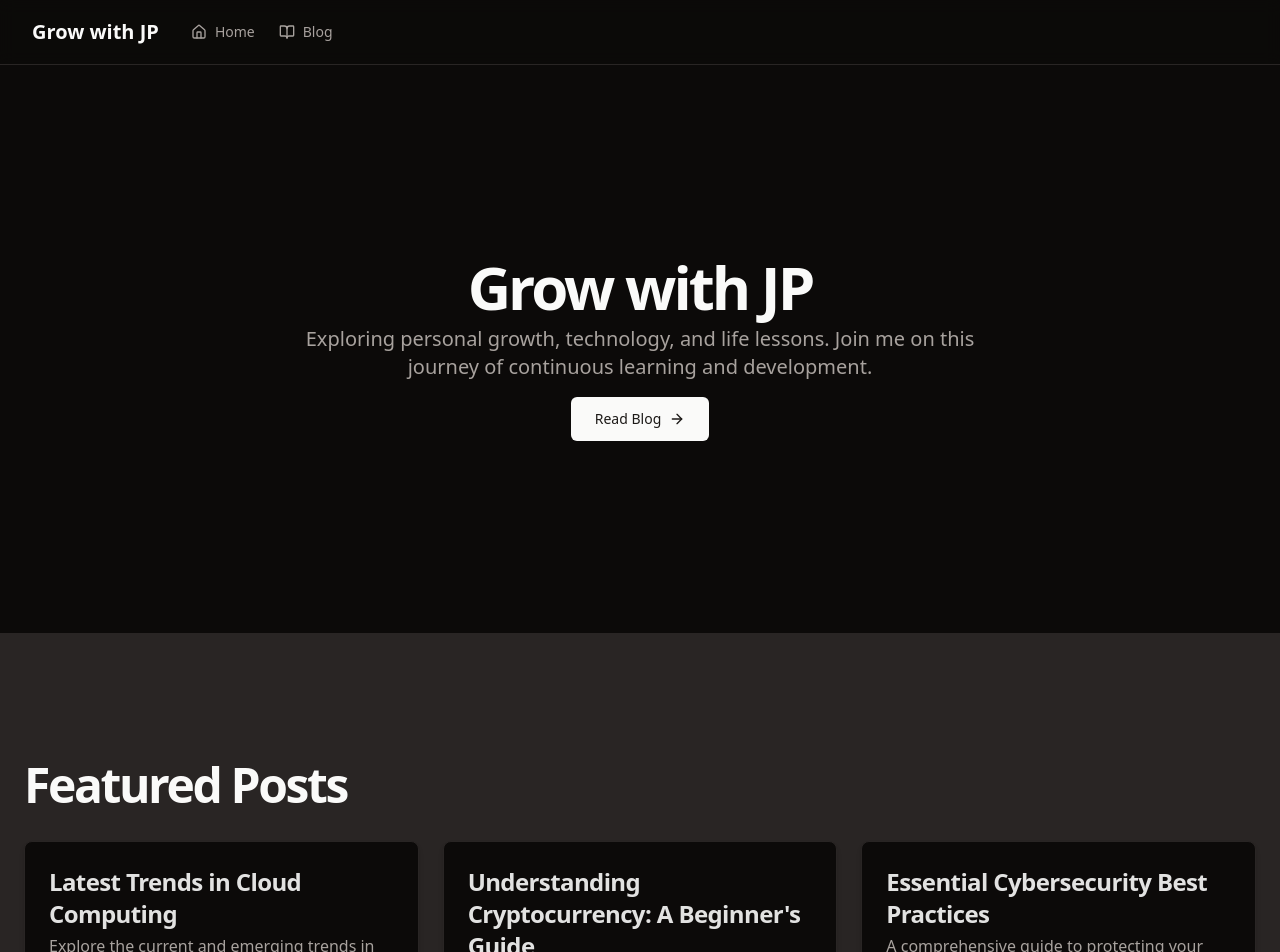
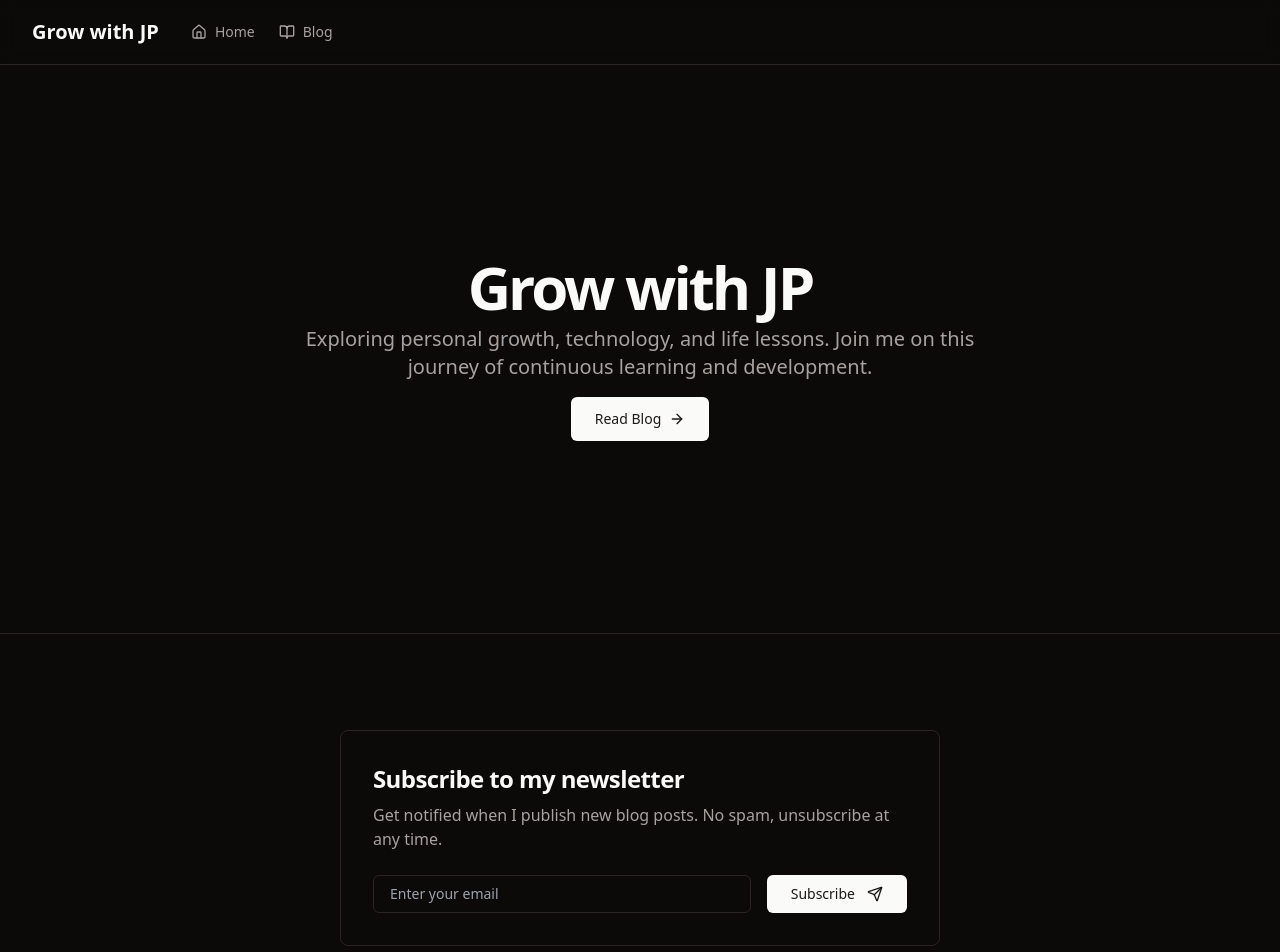
Before and after one commit to jdphil/blog, a Next.js app: page / in a window 1280 px wide. Shown: the top 952 px of the page. Built offline with nearby package versions, Linux system fonts and the light colour scheme.

Commit message:
feat: integrate Mailchimp newsletter subscription - Add Mailchimp API integration - Improve error handling - Update gitignore for env files

```diff
--- /dev/null
+++ b/src/app/api/subscribe/route.ts
@@ -0,0 +1,70 @@
+import { NextResponse } from 'next/server'
+
+async function addSubscriberToMailchimp(email: string) {
+  const MAILCHIMP_API_KEY = process.env.MAILCHIMP_API_KEY
+  const MAILCHIMP_AUDIENCE_ID = process.env.MAILCHIMP_AUDIENCE_ID
+  const MAILCHIMP_API_SERVER = process.env.MAILCHIMP_API_SERVER
+
+  if (!MAILCHIMP_API_KEY || !MAILCHIMP_AUDIENCE_ID || !MAILCHIMP_API_SERVER) {
+    throw new Error('Missing Mailchimp configuration')
+  }
+
+  const data = {
+    email_address: email,
+    status: 'pending', // Double opt-in
+  }
+
+  const response = await fetch(
+    `https://${MAILCHIMP_API_SERVER}.api.mailchimp.com/3.0/lists/${MAILCHIMP_AUDIENCE_ID}/members`,
+    {
+      body: JSON.stringify(data),
+      headers: {
+        Authorization: `apikey ${MAILCHIMP_API_KEY}`,
+        'Content-Type': 'application/json',
+      },
+      method: 'POST',
+    }
+  )
+
+  const responseData = await response.json()
+
+  if (!response.ok) {
+    // Handle existing subscribers gracefully
+    if (responseData.title === 'Member Exists') {
+      return { ok: true, message: 'You\'re already subscribed! Please check your email for confirmation.' }
+    }
+    throw new Error(responseData.detail || 'Error subscribing to newsletter')
+  }
+
+  return { ok: true, message: 'Please check your email to confirm your subscription.' }
+}
+
+export async function POST(request: Request) {
+  try {
+    const { email } = await request.json()
+
+    if (!email || !email.includes('@')) {
+      return NextResponse.json(
+        { message: 'Please provide a valid email address' },
+        { status: 400 }
+      )
+    }
+
+    const result = await addSubscriberToMailchimp(email)
+
+    if (!result.ok) {
+      throw new Error(result.message)
+    }
+
+    return NextResponse.json(
+      { message: result.message },
+      { status: 200 }
+    )
+  } catch (error) {
+    console.error('Newsletter subscription error:', error)
+    return NextResponse.json(
+      { message: error instanceof Error ? error.message : 'Something went wrong' },
+      { status: 500 }
+    )
+  }
+}
--- a/src/app/page.tsx
+++ b/src/app/page.tsx
@@ -2,6 +2,8 @@ import Link from "next/link"
 import { ArrowRight } from "lucide-react"
 import { getAllPosts } from "@/lib/blog"
 import { calculateReadingTime } from "@/lib/utils"
+import { NewsletterForm } from "@/components/NewsletterForm"
+import { Suspense } from "react"
 
 export default async function Home() {
   const allPosts = await getAllPosts()
@@ -31,6 +33,17 @@ export default async function Home() {
                 <ArrowRight className="ml-2 h-4 w-4" />
               </Link>
             </div>
+          </div>
+        </div>
+      </section>
+
+      {/* Newsletter Section */}
+      <section className="w-full py-12 md:py-24 bg-background border-t border-b">
+        <div className="container px-4 md:px-6">
+          <div className="mx-auto max-w-[600px]">
+            <Suspense fallback={<div className="w-full rounded-lg border bg-card p-8 shadow-sm animate-pulse" />}>
+              <NewsletterForm />
+            </Suspense>
           </div>
         </div>
       </section>
--- /dev/null
+++ b/src/components/NewsletterForm.tsx
@@ -0,0 +1,87 @@
+'use client'
+
+import { useState } from 'react'
+import { Send } from 'lucide-react'
+import { cn } from '@/lib/utils'
+
+export function NewsletterForm() {
+  const [email, setEmail] = useState('')
+  const [status, setStatus] = useState<'idle' | 'loading' | 'success' | 'error'>('idle')
+  const [message, setMessage] = useState('')
+
+  const handleSubmit = async (e: React.FormEvent) => {
+    e.preventDefault()
+    setStatus('loading')
+
+    try {
+      const response = await fetch('/api/subscribe', {
+        method: 'POST',
+        headers: { 'Content-Type': 'application/json' },
+        body: JSON.stringify({ email }),
+      })
+
+      const data = await response.json()
+
+      if (!response.ok) throw new Error(data.message || 'Something went wrong')
+
+      setStatus('success')
+      setMessage('Thanks for subscribing! Please check your email to confirm.')
+      setEmail('')
+    } catch (error) {
+      setStatus('error')
+      setMessage(error instanceof Error ? error.message : 'Something went wrong')
+    }
+  }
+
+  return (
+    <div className={cn(
+      "w-full rounded-lg border bg-card p-8 shadow-sm",
+      status === 'success' && "bg-green-50 dark:bg-green-900/10"
+    )}>
+      <h3 className="text-2xl font-bold tracking-tight">Subscribe to my newsletter</h3>
+      <p className="mt-2 text-muted-foreground">
+        Get notified when I publish new blog posts. No spam, unsubscribe at any time.
+      </p>
+      {status !== 'success' ? (
+        <form onSubmit={handleSubmit} className="mt-6 flex flex-col gap-4 sm:flex-row">
+          <input
+            type="email"
+            placeholder="Enter your email"
+            value={email}
+            onChange={(e) => setEmail(e.target.value)}
+            required
+            className="flex-1 rounded-md border bg-background px-4 py-2 text-sm outline-none focus:ring-2 focus:ring-primary"
+            disabled={status === 'loading'}
+          />
+          <button
+            type="submit"
+            disabled={status === 'loading'}
+            className="inline-flex items-center justify-center rounded-md bg-primary px-6 py-2 text-sm font-medium text-primary-foreground transition-colors hover:bg-primary/90 disabled:pointer-events-none disabled:opacity-50"
+          >
+            {status === 'loading' ? (
+              <span className="inline-flex items-center gap-1">
+                <span className="h-4 w-4 animate-spin rounded-full border-2 border-current border-t-transparent" />
+                Subscribing...
+              </span>
+            ) : (
+              <span className="inline-flex items-center gap-1">
+                Subscribe
+                <Send className="ml-2 h-4 w-4" />
+              </span>
+            )}
+          </button>
+        </form>
+      ) : null}
+      {message && (
+        <p
+          className={cn(
+            "mt-4 text-sm",
+            status === 'error' ? "text-red-500" : "text-green-500"
+          )}
+        >
+          {message}
+        </p>
+      )}
+    </div>
+  )
+}
```
Also changed, not shown: 1 other file (tests, documents, lock files or other folders).
